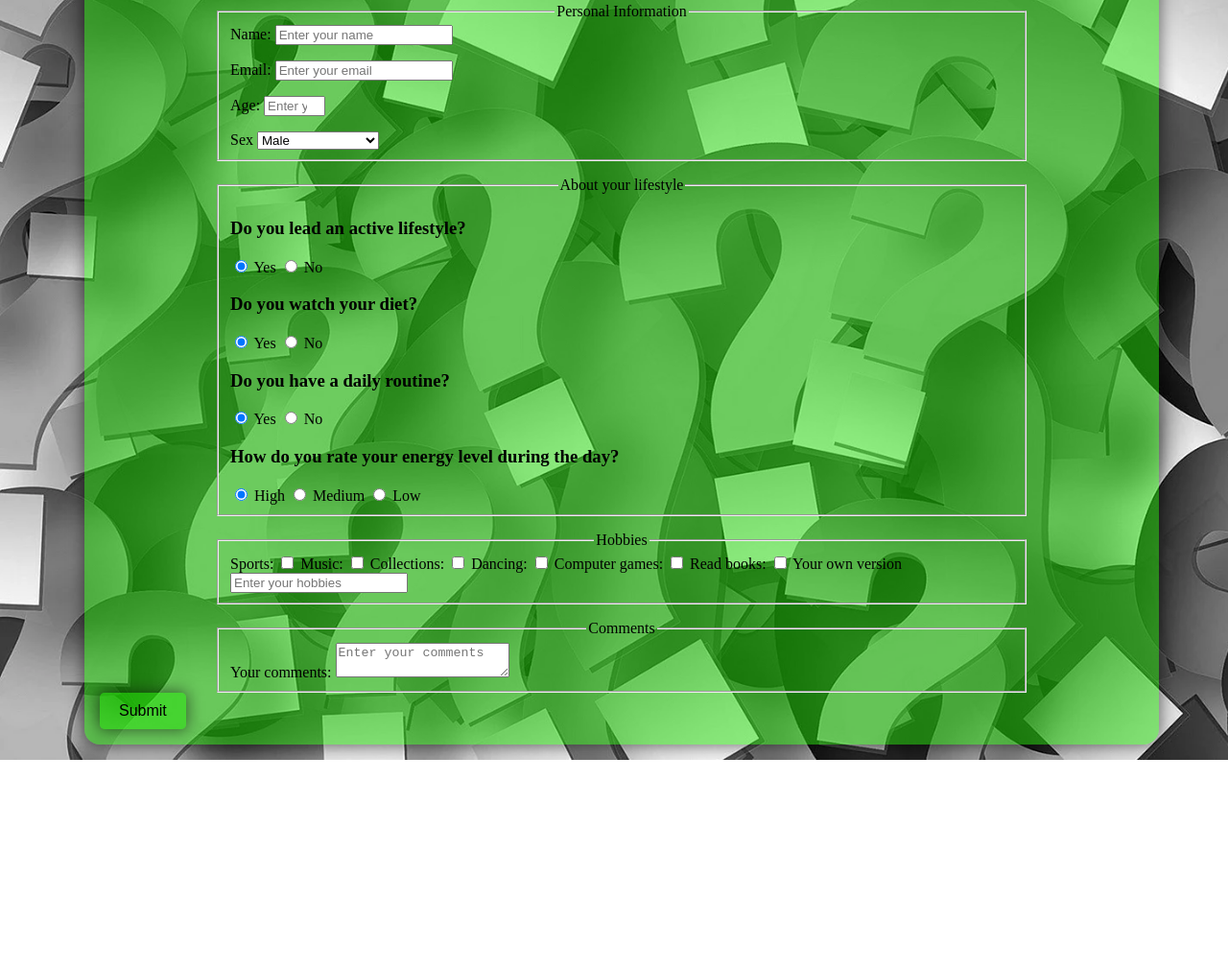
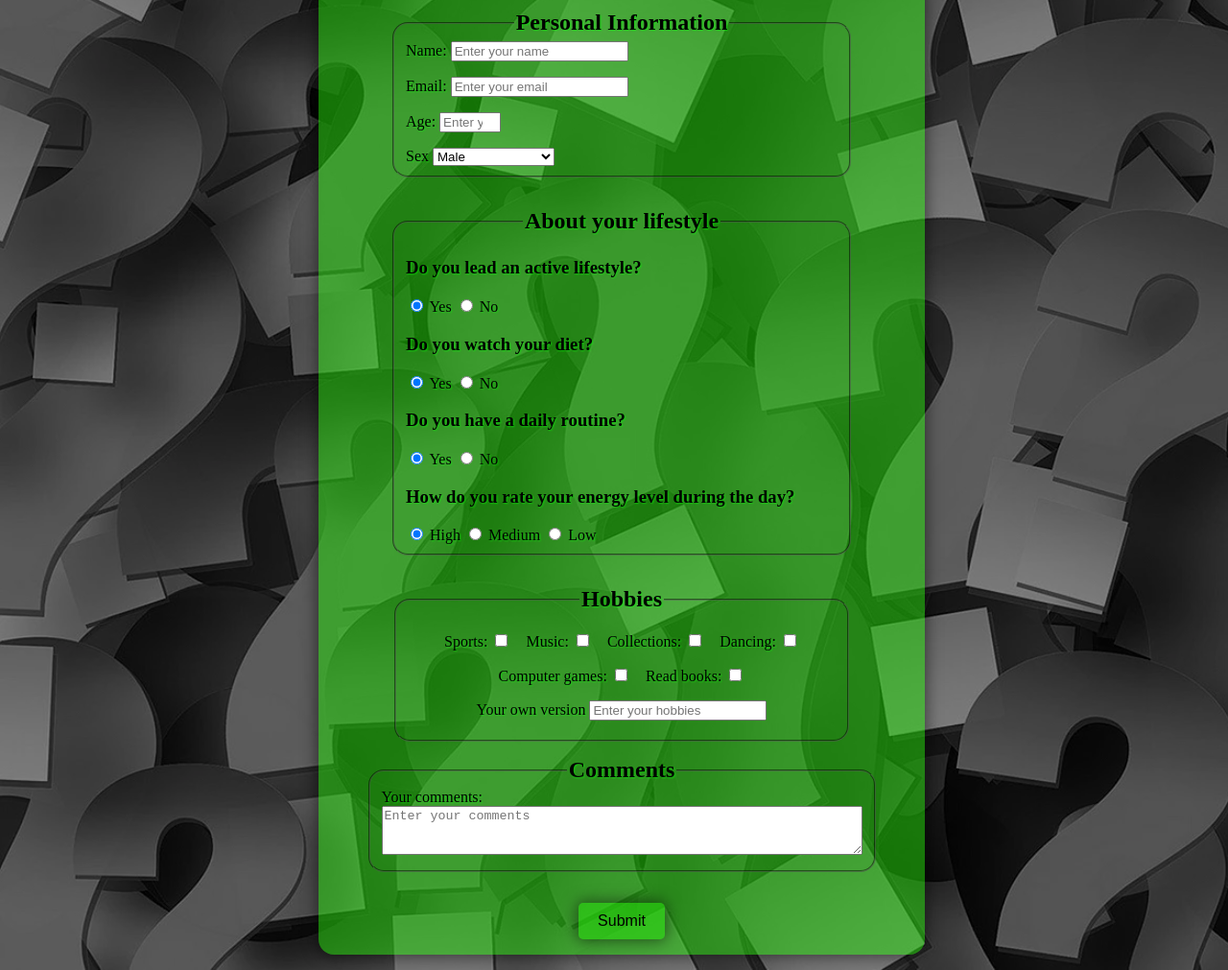
Before and after one commit to IAsikI/SurveyForm, a plain HTML site: page index.html in a window 1280 px wide. Shown: the part 209-1220 px from the top of the page at 96% size. Before the commit the page ends 1001 px from the top, so only its background shows below. Drawn offline with Linux system fonts and the light colour scheme.

Commit message:
Изменения

```diff
--- a/index.html
+++ b/index.html
@@ -216,11 +216,21 @@
           <textarea
             id="comments"
             name="comments"
+            rows="3"
+            cols="60"
             placeholder="Enter your comments"
           ></textarea>
         </label>
       </fieldset>
-      <input class="styled-button" id="submit" type="submit" value="Submit" />
+      <div class="submit">
+        <input
+          class="styled-button"
+          id="submit"
+          type="submit"
+          width="250px"
+          value="Submit"
+        />
+      </div>
     </form>
   </body>
 </html>
--- a/styles.css
+++ b/styles.css
@@ -4,17 +4,41 @@
   gap: 1rem;
   align-items: left;
 }
+.personal-info input::no('age') {
+  width: 250px;
+  margin: 0 auto;
+}
 
 .lifestyle-info {
 }
 
+.hobbies-info {
+  display: flex;
+  flex-direction: row;
+  flex-wrap: wrap;
+  justify-content: center;
+  align-items: center;
+  gap: 16px;
+  max-width: 1400px;
+  margin: 0 auto;
+  padding: 20px 10px;
+}
+
 legend {
   text-align: center;
+  font-size: 1.5rem;
+  font-weight: bold;
+  color: rgb(0, 0, 0);
+  text-shadow: 0 0 1rem 0.1rem rgba(0, 0, 0, 0.5);
 }
 fieldset {
   width: 75%;
   margin: 0 auto;
   margin-top: 1rem;
+  margin-bottom: 2rem;
+  border-color: rgba(0, 0, 0, 0.5);
+  border-radius: 1rem;
+  text-shadow: 1px 1px 2px rgba(0, 255, 4, 0.586);
 }
 form {
   background-color: rgba(37, 225, 8, 0.5);
@@ -22,7 +46,9 @@ form {
   margin: 1rem auto;
   padding: 1rem;
   border-radius: 1rem;
+
   box-shadow: 0 0 1rem 0.1rem rgba(0, 0, 0, 0.5);
+  max-width: 600px;
 }
 
 .styled-button {
@@ -44,16 +70,27 @@ form {
 
 .header {
   text-align: center;
-  color: rgb(14, 1, 1);
+  color: rgb(103, 20, 37);
   text-shadow: 1px 1px 2px rgba(0, 255, 4, 0.586);
 }
 #description {
-  font-size: 21px;
+  font-size: 1.5rem;
 }
 
 body {
   background-image: url(mnogo-znakov-voprosa-26.webp);
   background-size: cover;
   background-repeat: no-repeat;
+  background-color: rgba(0, 0, 0, 0.5);
+  background-blend-mode: darken;
   width: 100%;
 }
+
+.submit {
+  display: flex;
+  justify-content: center; /* Горизонтальное центрирование */
+  align-items: center;
+}
+.comments {
+  height: 100px;
+}
```
Also changed, not shown: index_ru.html (+5 -0 lines).
